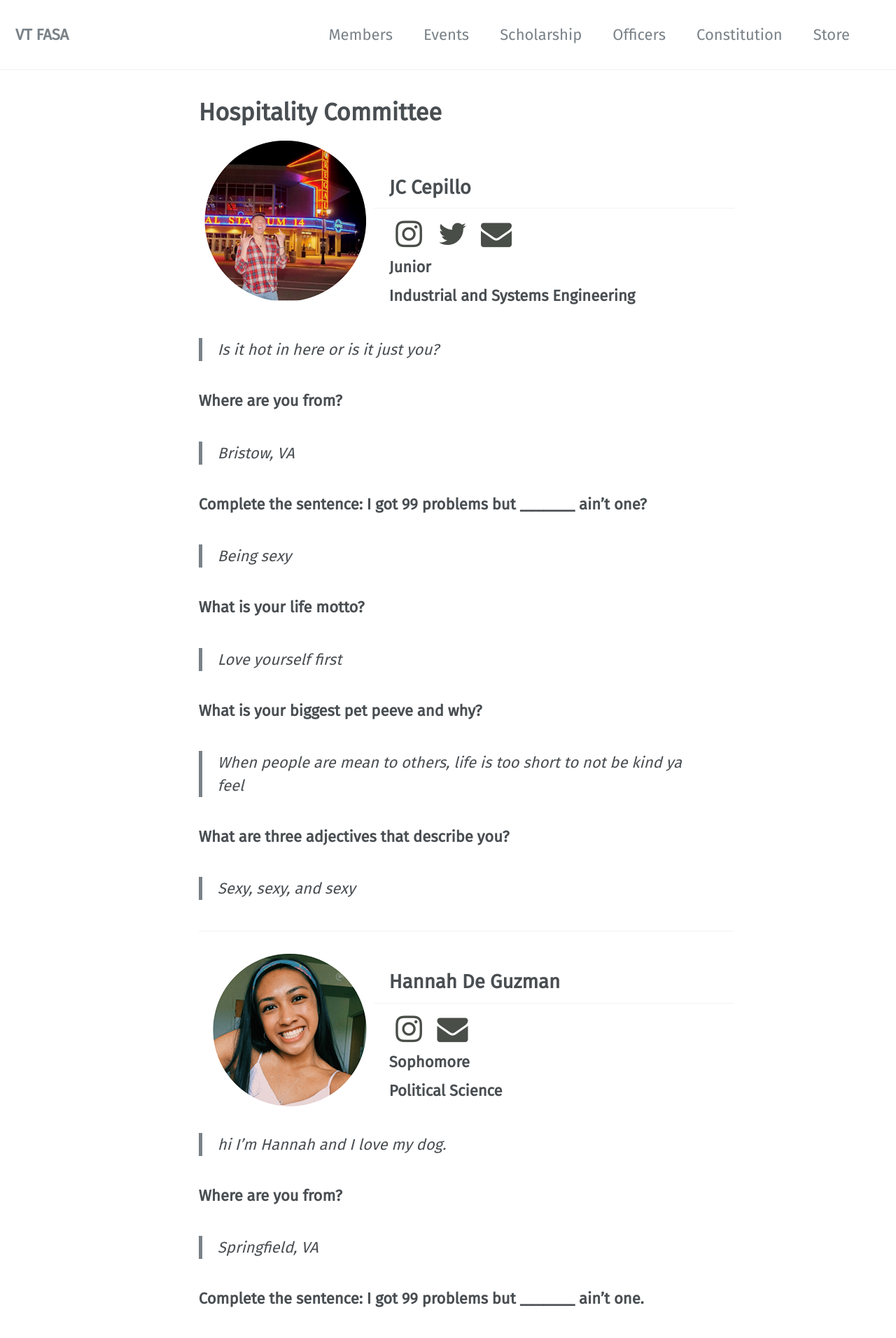
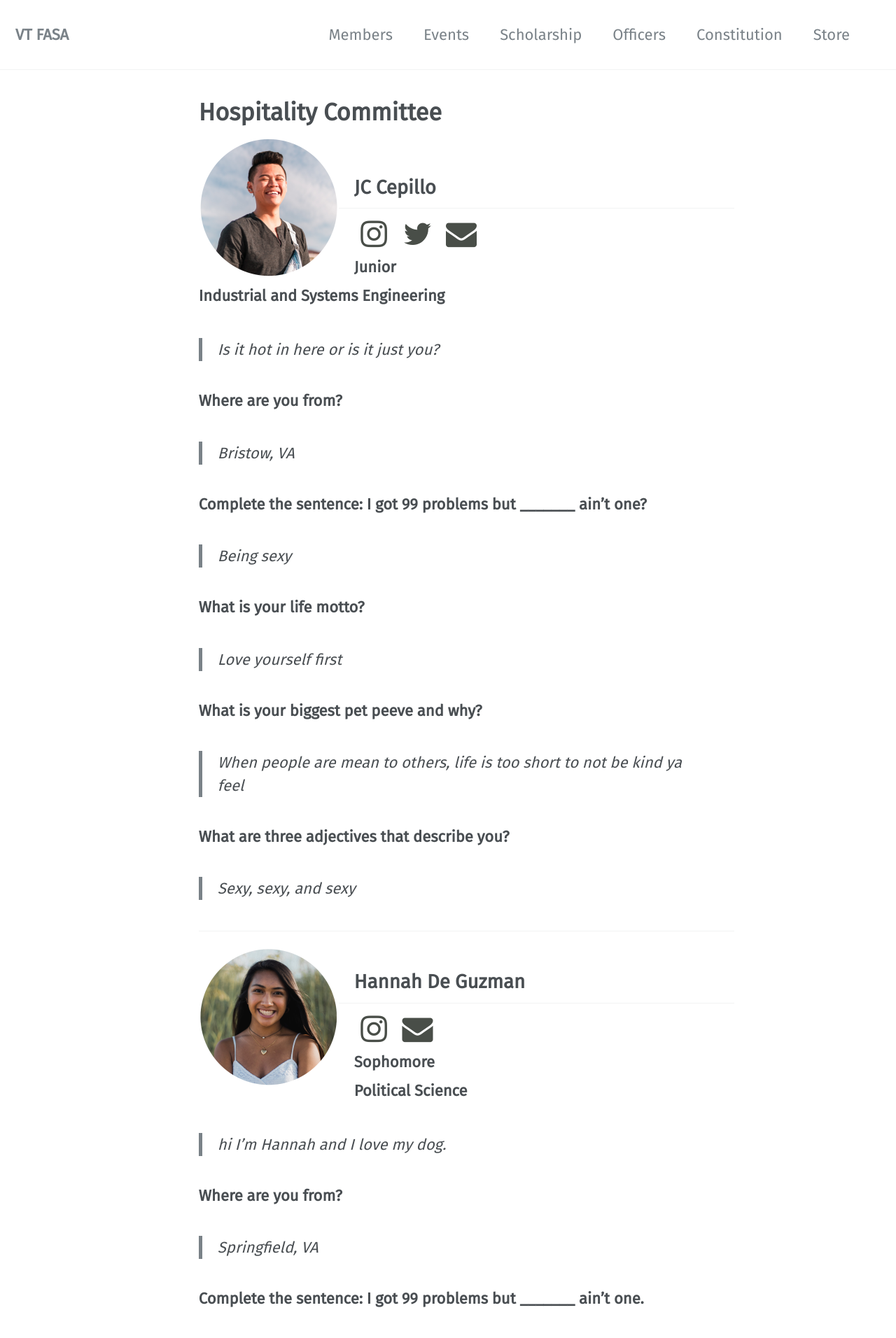
Before and after one commit to vtfasa/vtfasa.github.io, a Jekyll site: the page built from _pages/officers/hospitality.md, in a window 1280 px wide. Shown: the top 1912 px of the page at 70% size. Built offline with Jekyll 4.4.1, drawn with Linux system fonts in a browser that asks for light colours; some web fonts are replaced.

Commit message:
Update hospitality.md

```diff
--- a/_pages/officers/hospitality.md
+++ b/_pages/officers/hospitality.md
@@ -13,7 +13,7 @@ permalink: /officers/hospitality/
 # --- (this is a section break)
 ---
 
-![image-left]({{ "/assets/images/officers/small/jc2Circle.png" | absolute_url }}){: .align-left}
+![image-left]({{ "/assets/images/officers/small/jcCircle2019Small.PNG" | absolute_url }}){: .align-left}
 ## JC Cepillo
 <p style="margin-bottom: 0.45em; padding: 0"><a href="https://www.instagram.com/thatfunnyasianguy/" style="margin: 0; padding: 0"><i class="fa fa-2x fa-fw fa-instagram" style="color: #494e48"></i></a>
 <a href="https://twitter.com/JC_Smiles" style="color: #494e48"><i class="fa fa-2x fa-fw fa-twitter"></i></a>
@@ -44,7 +44,7 @@ permalink: /officers/hospitality/
 
 ---
 
-![image-left]({{ "/assets/images/officers/small/hannahCircle.png" | absolute_url }}){: .align-left}
+![image-left]({{ "/assets/images/officers/small/hannahCircle2019Small.PNG" | absolute_url }}){: .align-left}
 ## Hannah De Guzman
 <p style="margin-bottom: 0.45em; padding: 0">
 <a href="https://www.instagram.com/haaannie/" style="margin: 0; padding: 0"><i class="fa fa-2x fa-fw fa-instagram" style="color: #494e48"></i></a>
@@ -76,7 +76,7 @@ permalink: /officers/hospitality/
 
 ---
 
-![image-left]({{ "/assets/images/officers/small/justin2Circle.png" | absolute_url }}){: .align-left}
+![image-left]({{ "/assets/images/officers/small/justinCircle2019Small.PNG" | absolute_url }}){: .align-left}
 ## Justin Nguyen
 <p style="margin-bottom: 0.45em; padding: 0"><a href="https://www.instagram.com/nguyening14/" style="margin: 0; padding: 0"><i class="fa fa-2x fa-fw fa-instagram" style="color: #494e48"></i></a>
 <a href="https://www.linkedin.com/in/justin-nguyen-077150149/" style="color: #494e48"><i class="fa fa-2x fa-fw fa-linkedin-square"></i></a>
```
